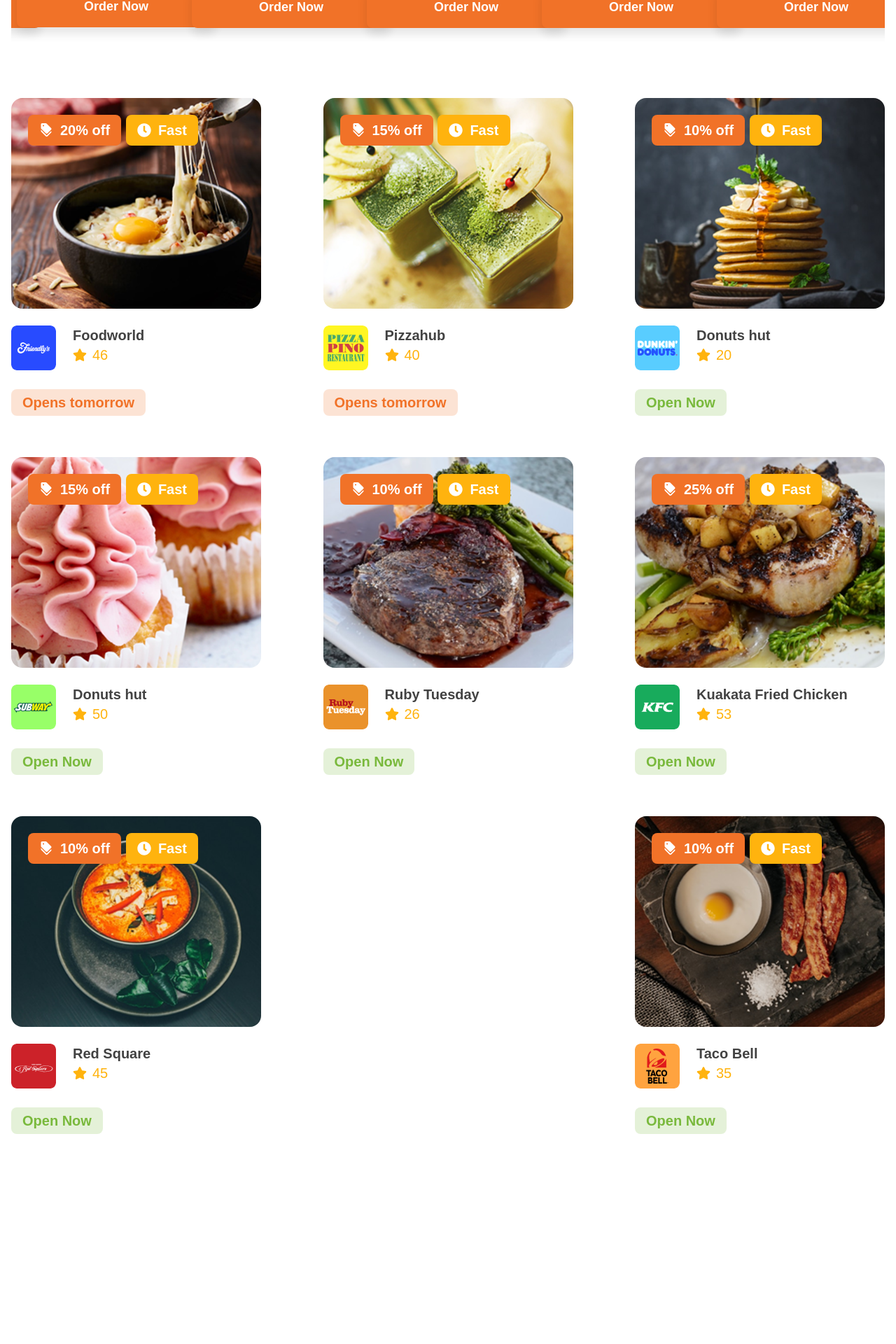
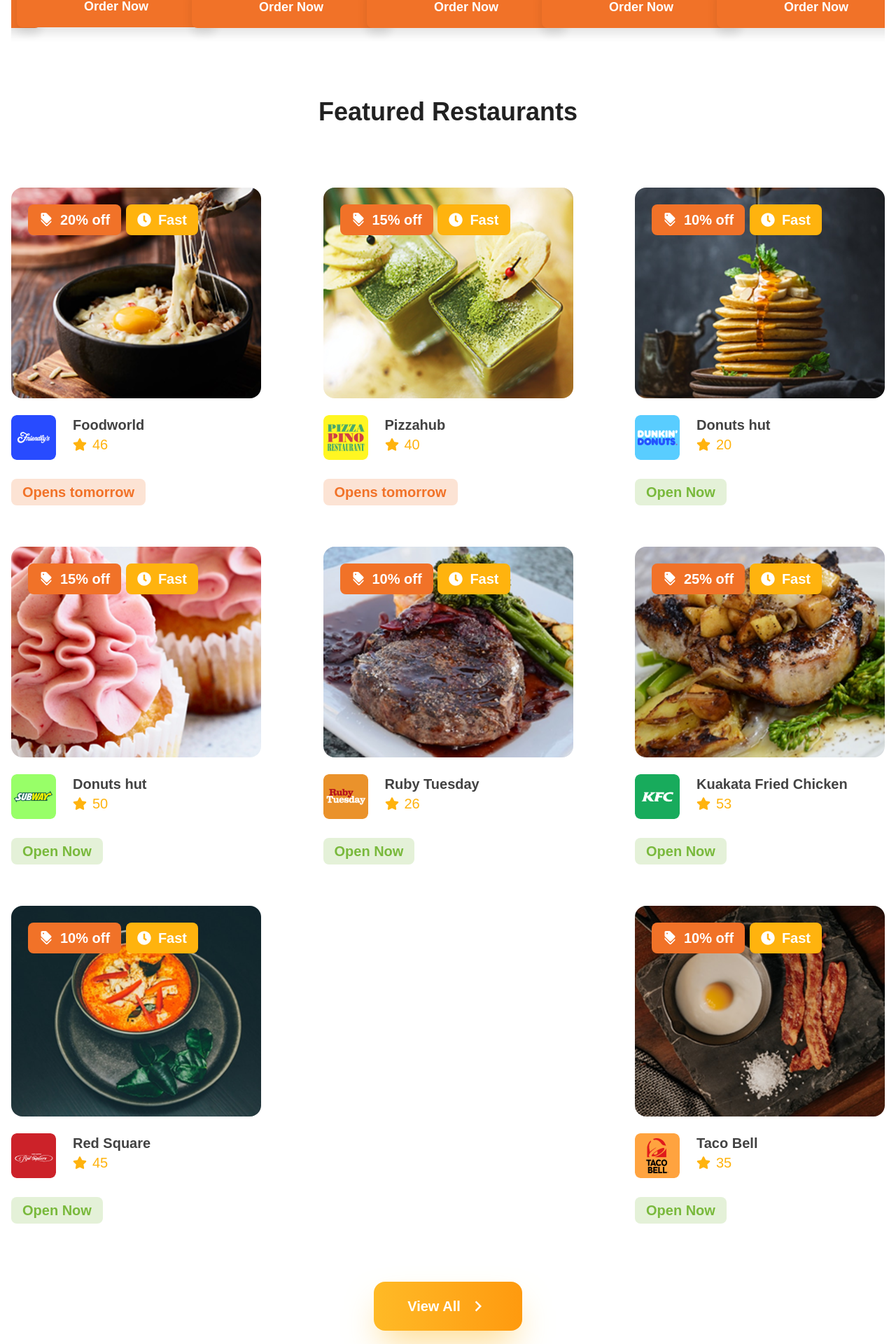
Before and after one commit to sharifstack/Food-Wagon, a Next.js app: page / in a window 1280 px wide. Shown: the part 2576-4496 px from the top of the page at 70% size. Before the commit the page ends 4271 px from the top, so only its background shows below. Built offline with nearby package versions, Linux system fonts and the light colour scheme.

Commit message:
FeaturedRestaurants Done

```diff
--- a/app/components/FeaturedRestaurants/Index.jsx
+++ b/app/components/FeaturedRestaurants/Index.jsx
@@ -1,5 +1,6 @@
 import React from "react";
 import FeaturedRestaurantsCard from "../ui/FeaturedRestaurantsCard";
+import { MdOutlineKeyboardArrowRight } from "react-icons/md";
 
 const FeaturedRestaurants = () => {
   const resturentInfo = [
@@ -83,6 +84,11 @@ const FeaturedRestaurants = () => {
   return (
     <div className="my-20">
       <div className="container">
+        <div className="heading text-center mb-22">
+          <h1 className="text-4xl text-212121 font-source font-bold">
+            Featured Restaurants
+          </h1>
+        </div>
         <div className="flex flex-wrap justify-between gap-y-16">
           {resturentInfo.map((item) => (
             <div key={item.id}>
@@ -97,6 +103,16 @@ const FeaturedRestaurants = () => {
             </div>
           ))}
         </div>
+        <div className="Button mt-22 flex justify-center ">
+          <button className="flex items-center gap-2.5 py-5 px-12 rounded-2xl bg-linear-to-r from-[#FFBA26] to-[#FF9A0E] shadow-2xl shadow-[#FFAE00]/50 cursor-pointer hover:scale-105 transition-all duration-200">
+            <h6 className="text-FFFFFF font-source font-bold text-xl">
+              View All
+            </h6>
+            <span>
+              <MdOutlineKeyboardArrowRight className="text-3xl text-FFFFFF" />
+            </span>
+          </button>
+        </div>
       </div>
     </div>
   );
```
